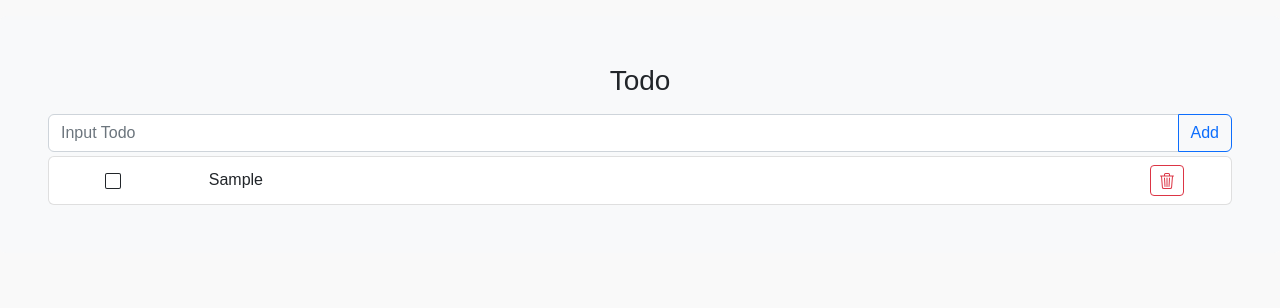
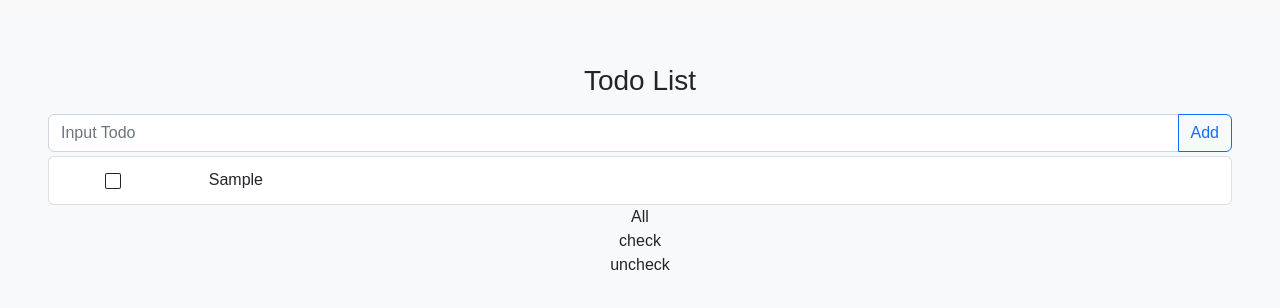
Before and after one commit to seongsland/reactTodo, a React (Create React App) app: page / in a window 1280 px wide. Both pictures are taken after typing "Sample" into the empty fields and a click on the button "Add". Shown: the top 308 px of the page. Built offline with nearby package versions, Linux system fonts and the light colour scheme.

Commit message:
add check action

```diff
--- a/src/App.jsx
+++ b/src/App.jsx
@@ -4,7 +4,7 @@ import "./styles.css";
 const App = () => {
   console.log("App loaded");
 
-  return <TodoListFrame title="Todo" />;
+  return <TodoListFrame title="Todo List" />;
 };
 
 export default App;
--- a/src/components/TodoForm.jsx
+++ b/src/components/TodoForm.jsx
@@ -1,5 +1,6 @@
 import React from "react";
 const TodoForm = ({ value, onChange, onCreate, onKeyPress }) => {
+  console.log("TodoForm");
   return (
     <div className="todoForm input-group mb-1">
       <input
--- a/src/components/TodoItem.jsx
+++ b/src/components/TodoItem.jsx
@@ -1,4 +1,6 @@
 const TodoItem = ({ text, checked, id, onToggle, onRemove }) => {
+  console.log("TodoItem");
+
   const CheckFalse = () => {
     return (
       <svg
@@ -6,7 +8,7 @@ const TodoItem = ({ text, checked, id, onToggle, onRemove }) => {
         width="16"
         height="16"
         fill="currentColor"
-        class="bi bi-square"
+        className="bi bi-square"
         viewBox="0 0 16 16"
       >
         <path d="M14 1a1 1 0 0 1 1 1v12a1 1 0 0 1-1 1H2a1 1 0 0 1-1-1V2a1 1 0 0 1 1-1h12zM2 0a2 2 0 0 0-2 2v12a2 2 0 0 0 2 2h12a2 2 0 0 0 2-2V2a2 2 0 0 0-2-2H2z" />
@@ -21,7 +23,7 @@ const TodoItem = ({ text, checked, id, onToggle, onRemove }) => {
         width="16"
         height="16"
         fill="currentColor"
-        class="bi bi-check-square"
+        className="bi bi-check-square"
         viewBox="0 0 16 16"
       >
         <path d="M14 1a1 1 0 0 1 1 1v12a1 1 0 0 1-1 1H2a1 1 0 0 1-1-1V2a1 1 0 0 1 1-1h12zM2 0a2 2 0 0 0-2 2v12a2 2 0 0 0 2 2h12a2 2 0 0 0 2-2V2a2 2 0 0 0-2-2H2z" />
@@ -44,22 +46,23 @@ const TodoItem = ({ text, checked, id, onToggle, onRemove }) => {
           (checked ? "text-decoration-line-through" : "")
         }
       >
-        <div>{text}</div>
+        <div className="text-start">{text}</div>
       </div>
-      <div
-        className=" col-1"
-        onClick={(e) => {
-          e.stopPropagation();
-          onRemove(id);
-        }}
-      >
-        <button type="button" class="btn btn-outline-danger btn-sm">
+      <div className="col-1">
+        <button
+          type="button"
+          className="remove btn btn-outline-danger btn-sm"
+          onClick={(e) => {
+            e.stopPropagation();
+            onRemove(id);
+          }}
+        >
           <svg
             xmlns="http://www.w3.org/2000/svg"
             width="16"
             height="16"
             fill="currentColor"
-            class="bi bi-trash3"
+            className="bi bi-trash3"
             viewBox="0 0 16 16"
           >
             <path d="M6.5 1h3a.5.5 0 0 1 .5.5v1H6v-1a.5.5 0 0 1 .5-.5ZM11 2.5v-1A1.5 1.5 0 0 0 9.5 0h-3A1.5 1.5 0 0 0 5 1.5v1H2.506a.58.58 0 0 0-.01 0H1.5a.5.5 0 0 0 0 1h.538l.853 10.66A2 2 0 0 0 4.885 16h6.23a2 2 0 0 0 1.994-1.84l.853-10.66h.538a.5.5 0 0 0 0-1h-.995a.59.59 0 0 0-.01 0H11Zm1.958 1-.846 10.58a1 1 0 0 1-.997.92h-6.23a1 1 0 0 1-.997-.92L3.042 3.5h9.916Zm-7.487 1a.5.5 0 0 1 .528.47l.5 8.5a.5.5 0 0 1-.998.06L5 5.03a.5.5 0 0 1 .47-.53Zm5.058 0a.5.5 0 0 1 .47.53l-.5 8.5a.5.5 0 1 1-.998-.06l.5-8.5a.5.5 0 0 1 .528-.47ZM8 4.5a.5.5 0 0 1 .5.5v8.5a.5.5 0 0 1-1 0V5a.5.5 0 0 1 .5-.5Z" />
--- a/src/components/TodoItemList.jsx
+++ b/src/components/TodoItemList.jsx
@@ -2,6 +2,7 @@ import React from "react";
 import TodoItem from "./TodoItem";
 
 const TodoItemList = ({ todos, onToggle, onRemove }) => {
+  console.log("TodoitemList");
   return (
     <div className="todoItemList list-group w-auto">
       {todos.map((todo) => {
--- a/src/components/TodoListFrame.jsx
+++ b/src/components/TodoListFrame.jsx
@@ -7,7 +7,7 @@ let id = 1;
 const TodoListFrame = ({ title }) => {
   let todosJS = null;
   try {
-    todosJS = JSON.parse(localStorage.getItem("todos"));
+    todosJS = JSON.parse(localStorage.getItem("todoStorage"));
     id = todosJS.at(-1)["id"] + 1;
   } catch {
     console.log("localstorage parsing error");
@@ -15,10 +15,42 @@ const TodoListFrame = ({ title }) => {
   }
   const [input, setInput] = useState("");
   const [todos, setTodos] = useState(todosJS || []);
+  const [todoStorage, setTodoStorage] = useState(todosJS || []);
+  const [viewState, setViewState] = useState("all");
+
+  console.log("TodoListFrame");
 
   useEffect(() => {
-    localStorage.setItem("todos", JSON.stringify(todos));
+    localStorage.setItem("todoStorage", JSON.stringify(todoStorage));
+    changeTodosState();
+  }, [todoStorage]);
+
+  useEffect(() => {
+    changeTodosState();
+  }, [viewState]);
+
+  useEffect(() => {
+    console.log(todos);
   }, [todos]);
+
+  const changeTodosState = () => {
+    console.log(viewState);
+    if (viewState == "all") {
+      setTodos(todoStorage);
+    } else if (viewState == "uncheck") {
+      setTodos(
+        todoStorage.filter((obj) => {
+          return !obj.checked;
+        })
+      );
+    } else if (viewState == "check") {
+      setTodos(
+        todoStorage.filter((obj) => {
+          return obj.checked;
+        })
+      );
+    }
+  };
 
   const handleChange = (e) => {
     setInput(e.target.value);
@@ -32,21 +64,26 @@ const TodoListFrame = ({ title }) => {
 
   const handleCreate = () => {
     setInput("");
-    setTodos([...todos, { id: id++, text: input, checked: false }]);
+    setTodoStorage([...todoStorage, { id: id++, text: input, checked: false }]);
   };
 
   const handleToggle = (id) => {
-    setTodos([
-      ...todos.map((todo) => {
+    setTodoStorage([
+      ...todoStorage.map((todo) => {
         if (todo.id === id) todo.checked = !todo.checked;
         return todo;
-      })
+      }),
     ]);
   };
 
   const handleRemove = (id) => {
-    setTodos([...todos.filter((todo) => todo.id !== id)]);
+    setTodoStorage([...todoStorage.filter((todo) => todo.id !== id)]);
   };
+
+  const handleChangeViewState = (viewState) => {
+    setViewState(viewState);
+  };
+
   return (
     <div className="todoListTemplate text-center bg-light p-5 rounded mt-3">
       <h1 className="h3 mb-3 fw-normal">{title}</h1>
@@ -61,6 +98,27 @@ const TodoListFrame = ({ title }) => {
         onToggle={handleToggle}
         onRemove={handleRemove}
       />
+      <div
+        onClick={() => {
+          handleChangeViewState("all");
+        }}
+      >
+        All
+      </div>
+      <div
+        onClick={() => {
+          handleChangeViewState("check");
+        }}
+      >
+        check
+      </div>
+      <div
+        onClick={() => {
+          handleChangeViewState("uncheck");
+        }}
+      >
+        uncheck
+      </div>
     </div>
   );
 };
```
